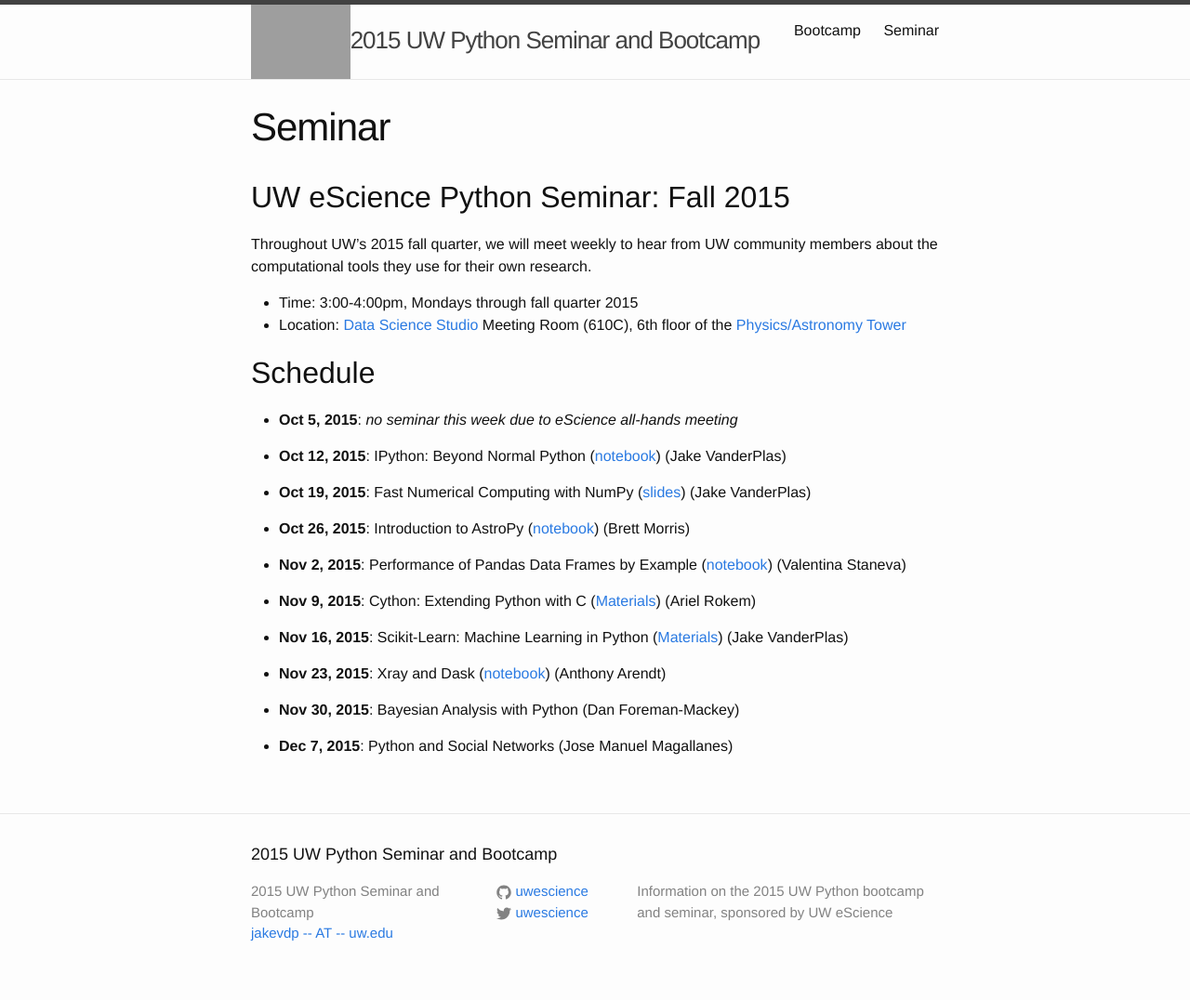
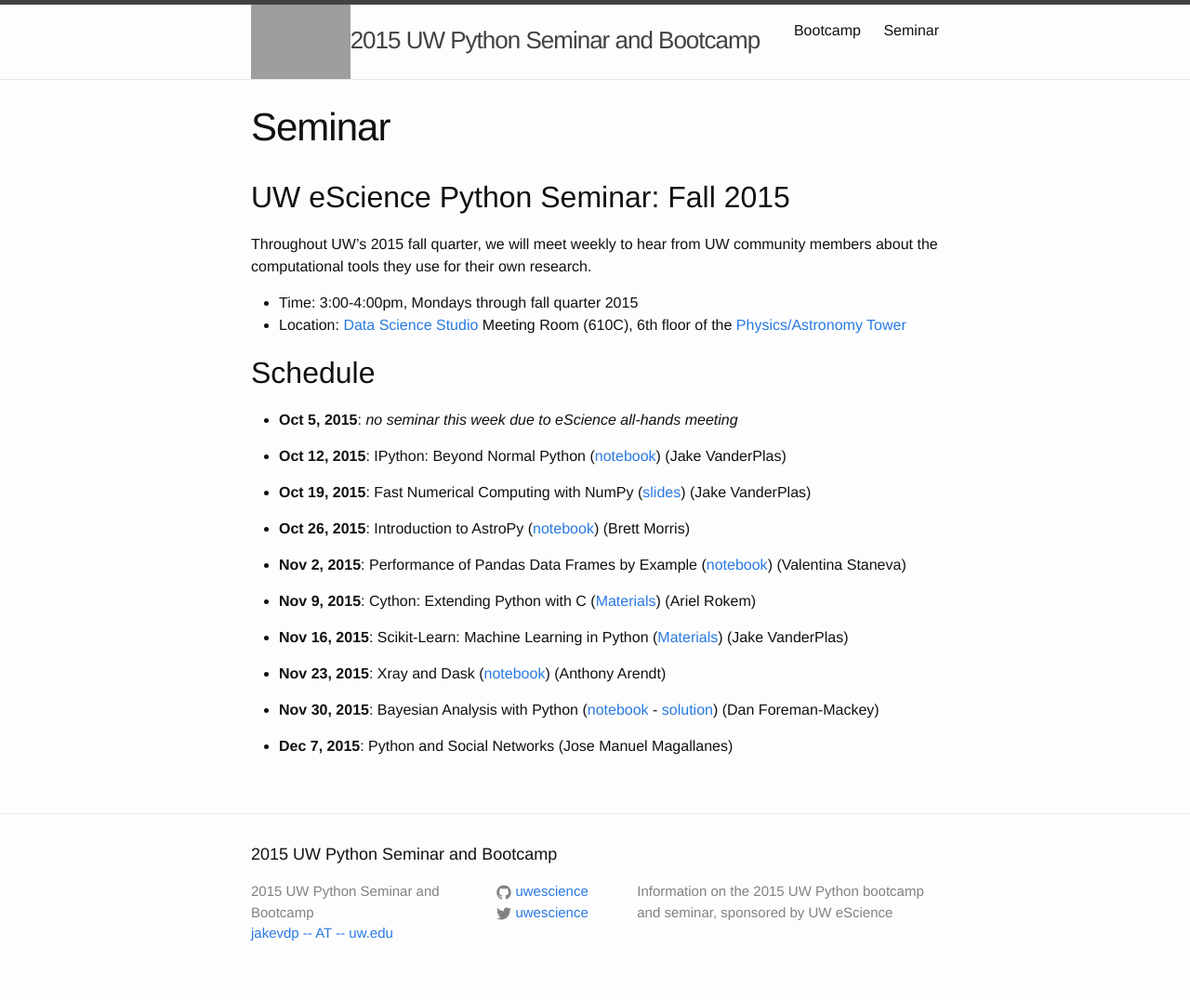
Before and after one commit to uwescience/python-seminar-2015, a Jekyll site: the page built from seminar.md, in a window 1280 px wide. Shown: the whole page at 93% size. Built offline with Jekyll 4.4.1, drawn with Linux system fonts in a browser that asks for light colours.

Commit message:
add Bayesian materials link

```diff
--- a/seminar.md
+++ b/seminar.md
@@ -32,6 +32,6 @@ research.
 
 - **Nov 23, 2015**: Xray and Dask ([notebook](http://nbviewer.jupyter.org/url/uwescience.github.io/python-seminar-2015/notebooks/xray_and_dask.ipynb)) (Anthony Arendt)
 
-- **Nov 30, 2015**: Bayesian Analysis with Python (Dan Foreman-Mackey)
+- **Nov 30, 2015**: Bayesian Analysis with Python ([notebook](https://gist.github.com/dfm/56cb93cb677eb591c1eb) - [solution](https://gist.github.com/dfm/4b569de319f2fe4fde21)) (Dan Foreman-Mackey)
 
 - **Dec 7, 2015**: Python and Social Networks (Jose Manuel Magallanes)
```
